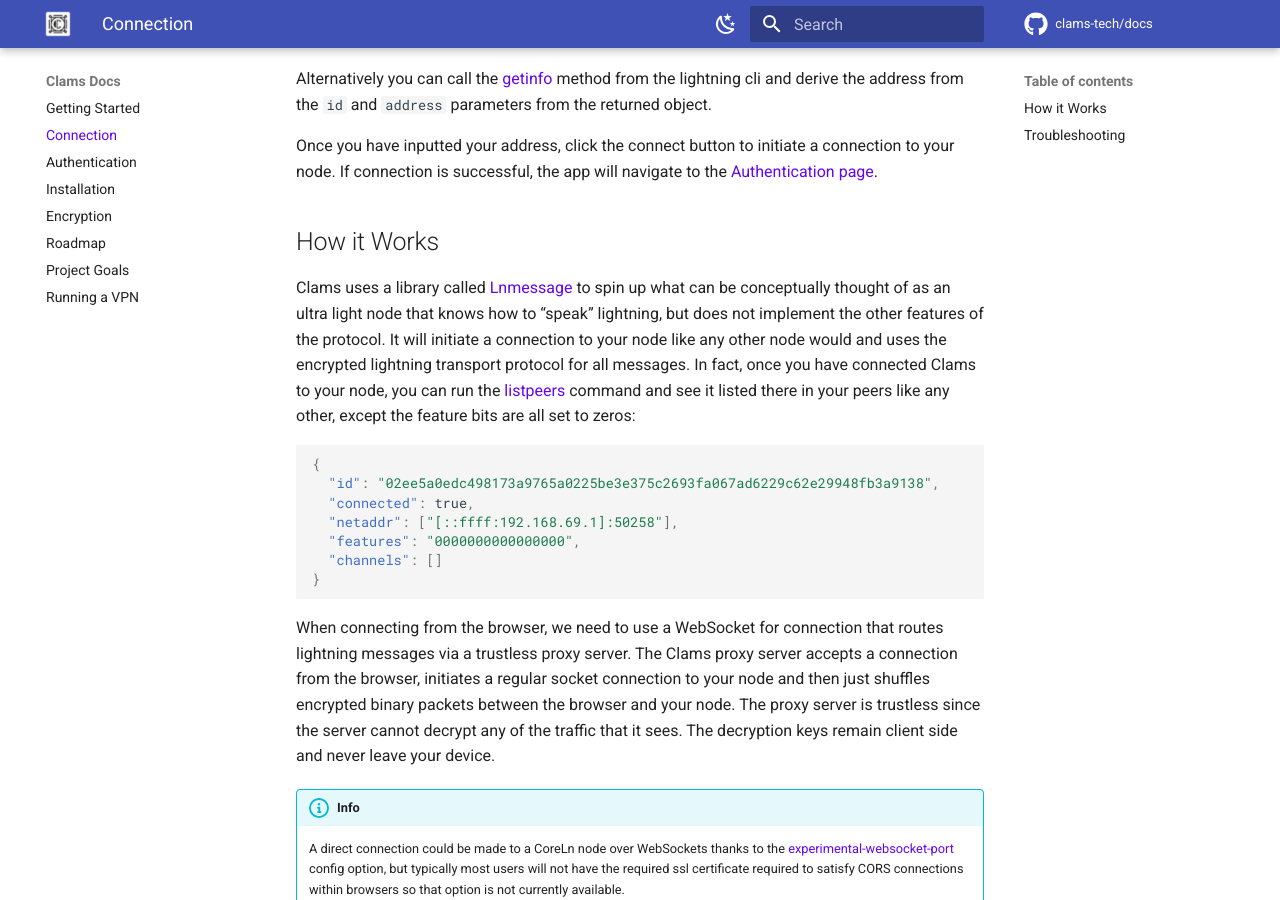
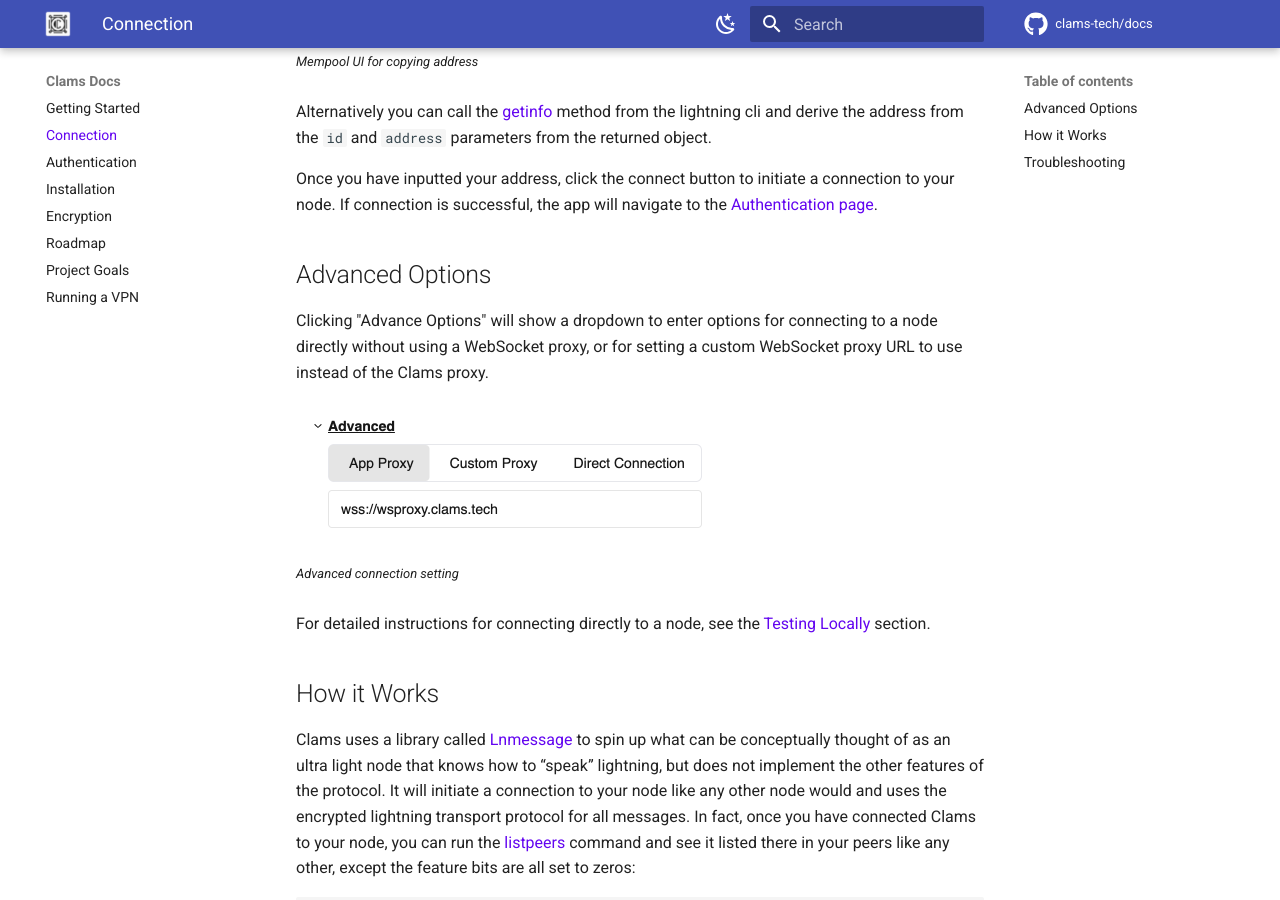
Before and after one commit to clams-tech/docs, an MkDocs documentation site: the page built from docs/connection.md, in a window 1280 px wide and 900 px high, scrolled down 1243 px. Built offline with MkDocs 1.6.1 and Material for MkDocs 9.7.7, drawn with Linux system fonts in a browser that asks for light colours; comment, search, counter and statistics services are not loaded.

Commit message:
Add connection options

```diff
--- a/docs/connection.md
+++ b/docs/connection.md
@@ -21,7 +21,16 @@
 
 Alternatively you can call the [getinfo](https://lightning.readthedocs.io/lightning-getinfo.7.html) method from the lightning cli and derive the address from the `id` and `address` parameters from the returned object.
 
-Once you have inputted your address, click the connect button to initiate a connection to your node. If connection is successful, the app will navigate to the [Authentication page](https://www.notion.so/Authentication-c40fb1abd68c463aa763788ecb64c191).
+Once you have inputted your address, click the connect button to initiate a connection to your node. If connection is successful, the app will navigate to the [Authentication page](/authentication).
+
+## Advanced Options
+
+Clicking "Advance Options" will show a dropdown to enter options for connecting to a node directly without using a WebSocket proxy, or for setting a custom WebSocket proxy URL to use instead of the Clams proxy.
+
+<img alt="Advanced Settings" src="../assets/advanced-connection.png">
+<figcaption style='font-size: small; margin: -1em 0 2em 0;'>Advanced connection setting</figcaption>
+
+For detailed instructions for connecting directly to a node, see the [Testing Locally](/testing-locally) section.
 
 ## How it Works
 
```
Also changed, not shown: docs/testing-locally.md (added, +29 -0 lines), docs/assets/advanced-connection.png (added), docs/assets/connection.png.
